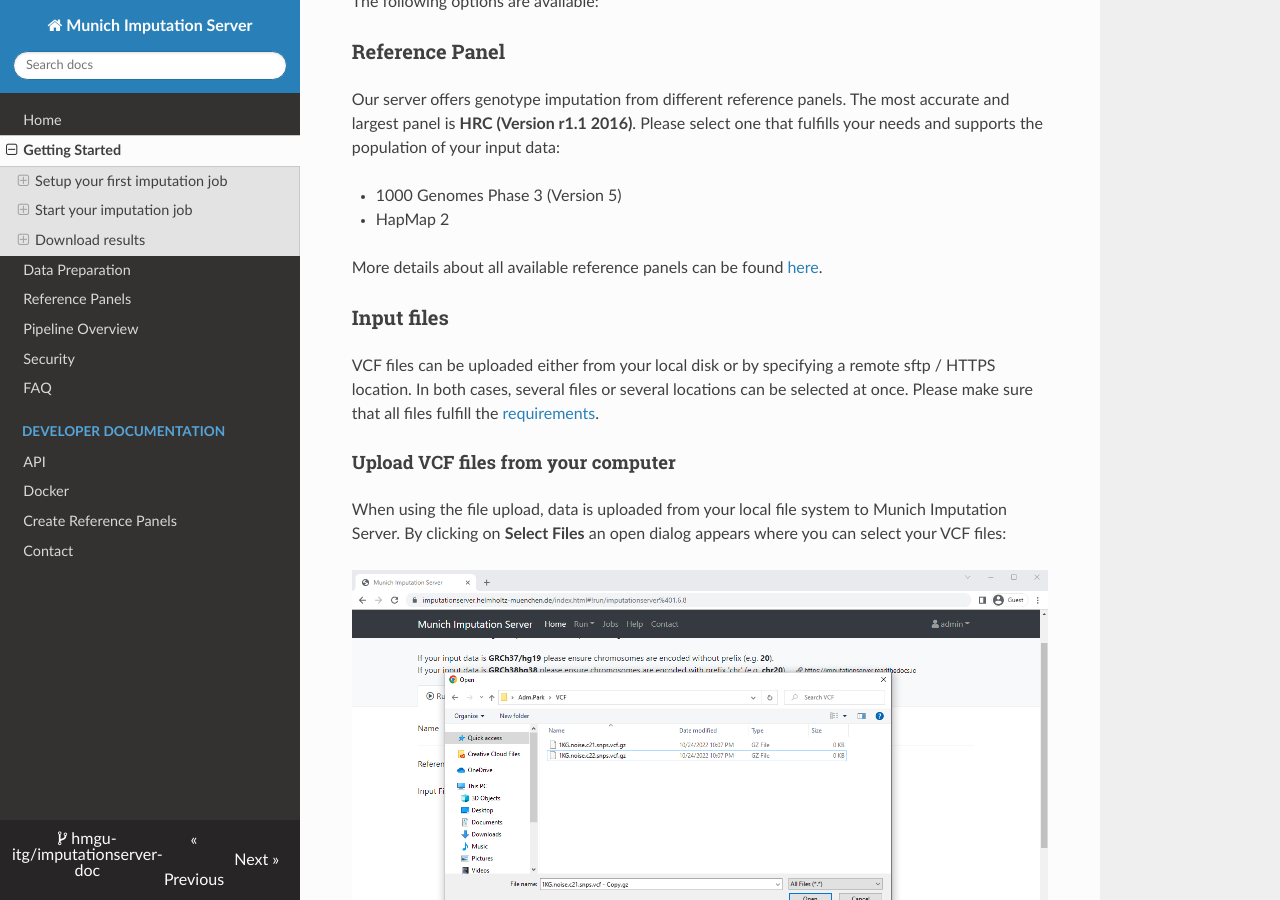
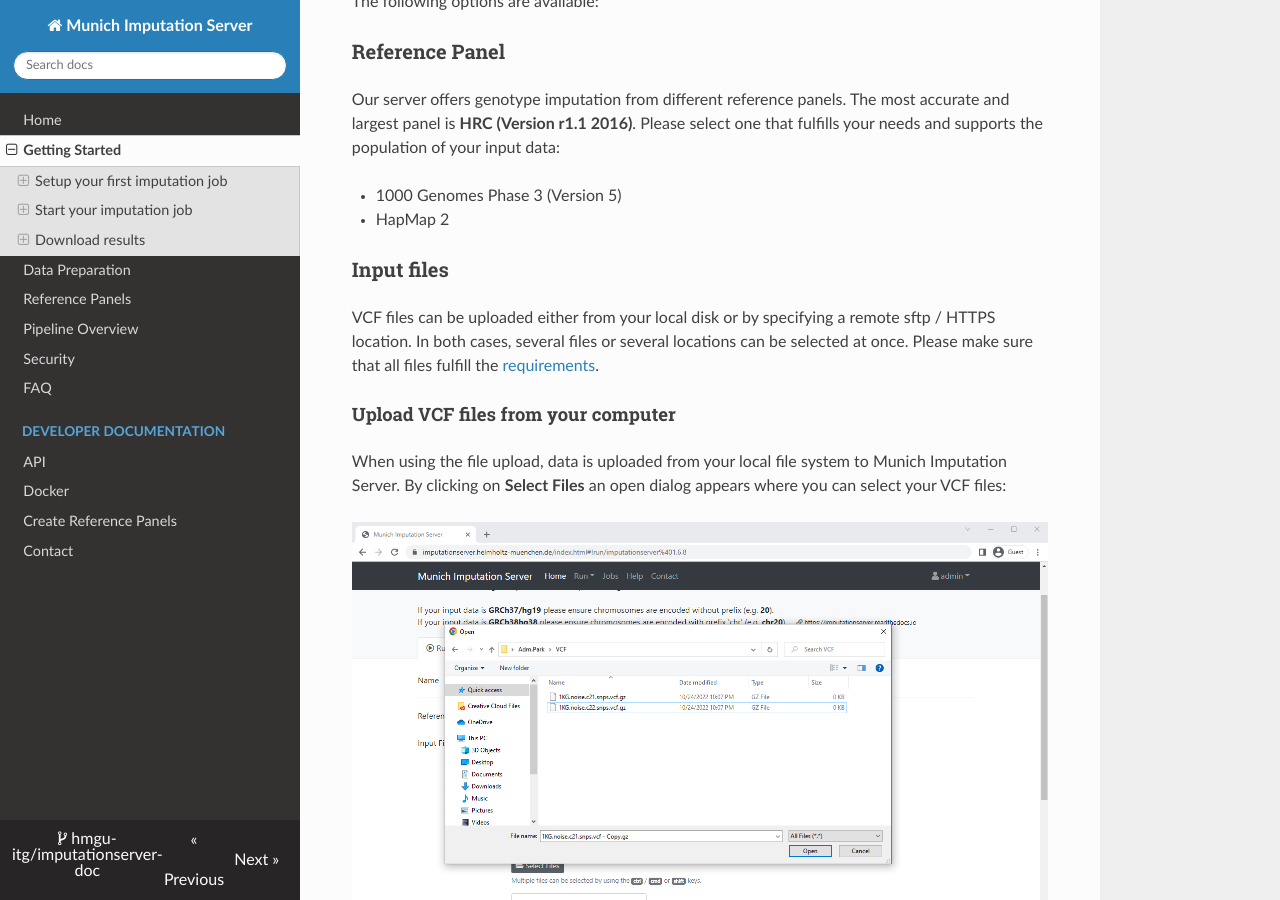
Before and after one commit to hmgu-itg/imputationserver-doc, an MkDocs documentation site: the page built from docs/getting-started.md, in a window 1280 px wide and 900 px high, scrolled down 1075 px. Built offline with MkDocs 1.6.1, drawn with Linux system fonts in a browser that asks for light colours; nearby versions of some CDN libraries.

Commit message:
Update getting-started.md

```diff
--- a/docs/getting-started.md
+++ b/docs/getting-started.md
@@ -24,8 +24,6 @@ Our server offers genotype imputation from different reference panels. The most
 
 - 1000 Genomes Phase 3 (Version 5)
 - HapMap 2
-
-More details about all available reference panels can be found [here](/reference-panels/).
 
 ### Input files
 
```
